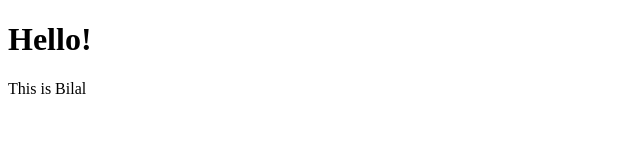
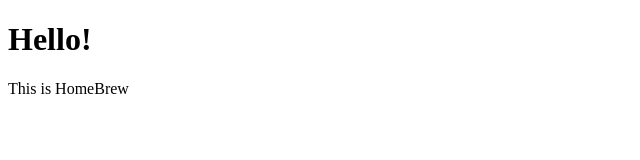
Before and after one commit to bilalms21/TestRepo, a plain HTML site: page index.html in a window 1280 px wide. Shown: the full height of the page, 0-640 px from the left. Drawn offline with Linux system fonts and the light colour scheme.

```diff
--- a/index.html
+++ b/index.html
@@ -5,7 +5,7 @@
 	<meta name="viewport" content="width=device-width, initial-scale=1">
 	<title>Test</title>
 	<h1>Hello!</h1>
-	<p>This is Bilal</p>
+	<p>This is HomeBrew</p>
 </head>
 <body>
 
```
